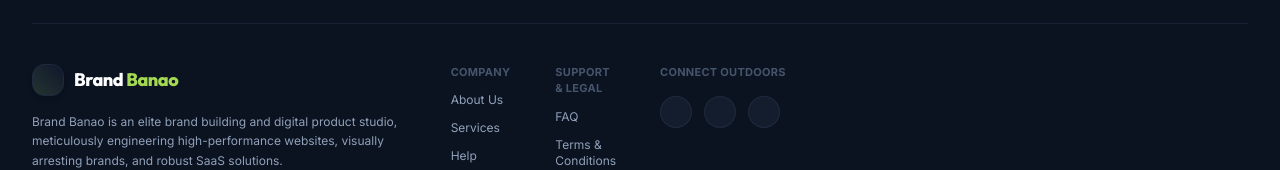
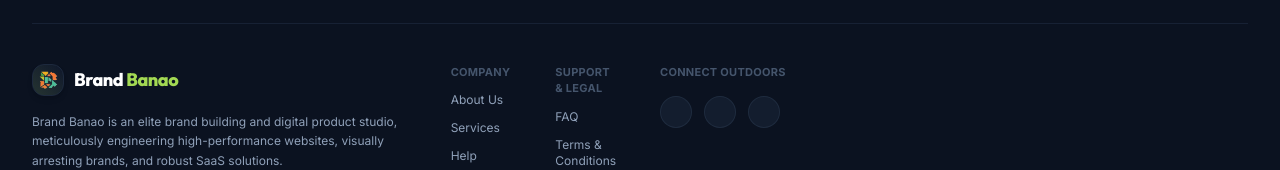
Before and after one commit to BrandBanaoTech/brandbanaotech.github.io, a React (Vite) app: page / in a window 1280 px wide. Shown: the part 2784-2954 px from the top of the page. Built offline with nearby package versions, Linux system fonts and the light colour scheme.

Commit message:
logo update.

```diff
--- a/src/components/FooterCTA.tsx
+++ b/src/components/FooterCTA.tsx
@@ -1,5 +1,5 @@
 // import { Facebook, Twitter, Instagram, Smartphone, Download, CheckCircle, Apple, Play, Sparkles } from 'lucide-react';
-
+import logoImg from '../assets/logo.png';
 export default function FooterCTA() {
   const downloadImageUrl = "/src/assets/images/hand_holding_phone_1780936928269.png";
 
@@ -84,7 +84,11 @@ export default function FooterCTA() {
             <a href="#" className="flex items-center gap-2.5 group self-start">
               <div className="w-8 h-8 rounded-xl bg-slate-900 flex items-center justify-center relative shadow-md border border-slate-800 overflow-hidden">
                 <div className="absolute inset-0 bg-gradient-to-tr from-[#A3D953]/15 to-transparent opacity-100"></div>
-                {/* <Sparkles className="w-4 h-4 text-[#A3D953] transition-transform duration-500 group-hover:rotate-12" /> */}
+                <img
+                  src={logoImg}
+                  alt="B"
+                  className="w-5 h-5 object-contain transition-transform duration-500 group-hover:rotate-12 group-hover:scale-110"
+                />
               </div>
               <span className="font-display font-extrabold text-lg text-white tracking-tight leading-none">
                 Brand <span className="text-[#A3D953]">Banao</span>
```
